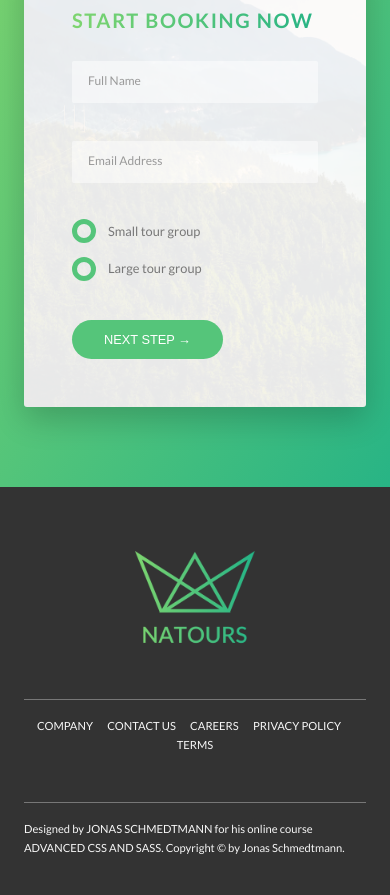
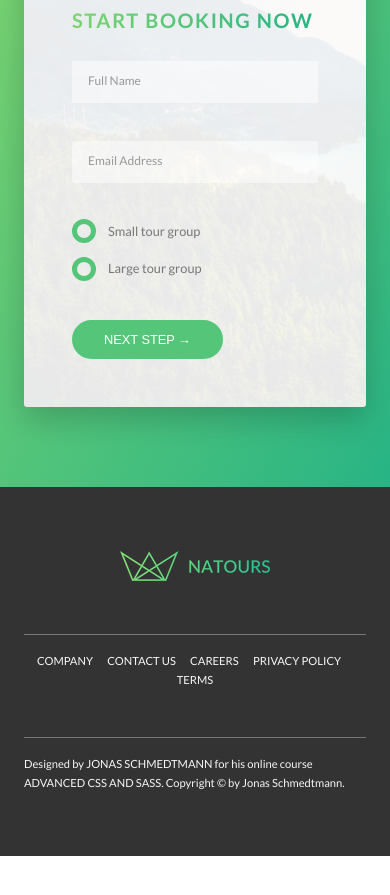
Before and after one commit to s1eepercat/natour, a website: page index.html in a window 390 px wide. Shown: the part 6049-6944 px from the top of the page. After the commit the page ends 6905 px from the top, so only its background shows below. Drawn offline with Linux system fonts and the light colour scheme.

Commit message:
responsive images part 1

```diff
--- a/index.html
+++ b/index.html
@@ -363,7 +363,14 @@
     <footer class="footer">
 
         <div class="footer__logo-box">
-            <img src="img/logo-green-2x.png" class="footer__logo" alt="Full logo">
+            <picture class="footer__logo">
+                <!--1x,2x = density desciptors for a srcset for browsers to choose depending on a screen's pixel density-->
+                <source srcset="img/logo-green-small-1x.png 1x, img/logo-green-small-2x.png 2x"
+                    media="(max-width: 37.5rem)">
+
+                <!--fallback if things above dont work. We can add more sources too-->
+                <img srcset="img/logo-green-1x.png 1x, img/logo-green-2x.png 2x" alt="Full logo">
+            </picture>
         </div>
 
         <div class="row">
```
